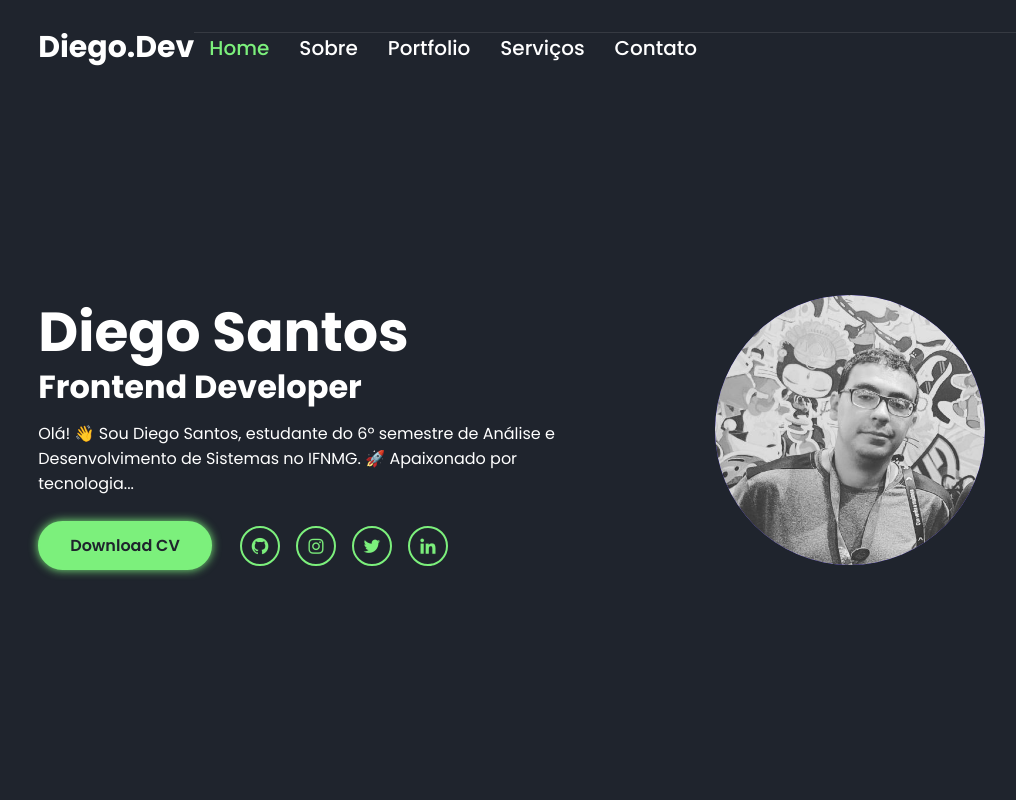
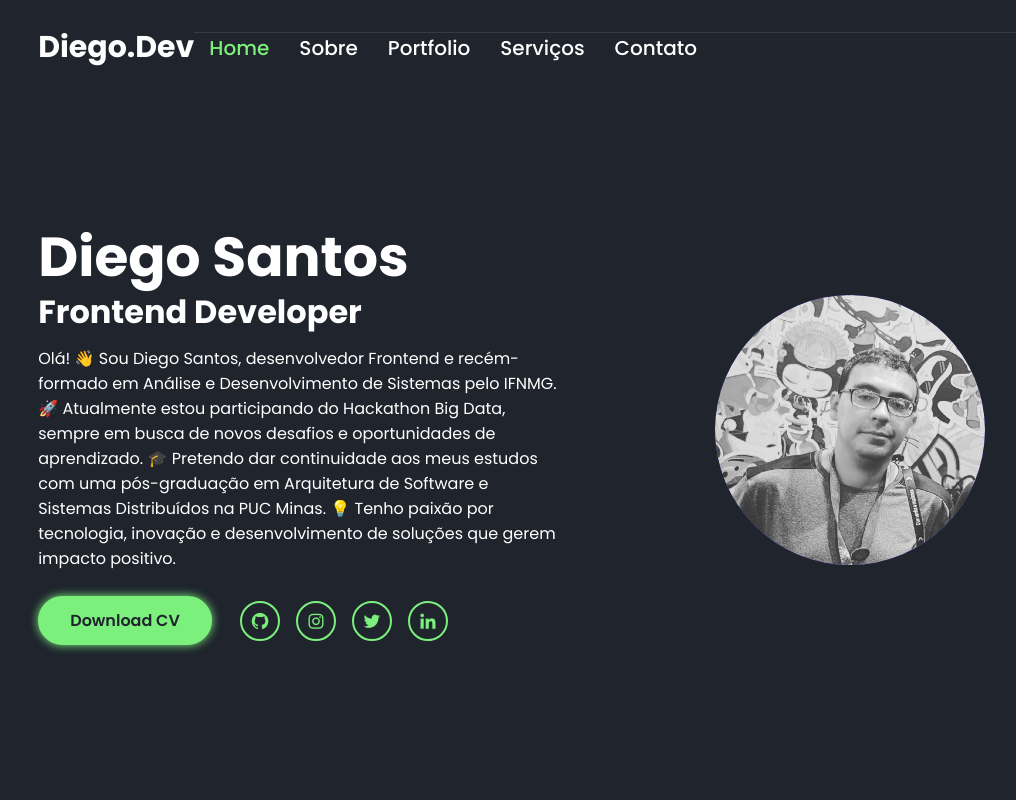
Before and after one commit to Diegodevops26/PortfolioDiego.Dev, a React (Vite) app: page / in a window 1280 px wide. Shown: the top 800 px of the page, without its empty margins (77-1093 px from the left). Built offline with nearby package versions, Linux system fonts and the light colour scheme.

Commit message:
Update home.tsx

```diff
--- a/src/components/home.tsx
+++ b/src/components/home.tsx
@@ -8,8 +8,13 @@ const Home = () => {
             <div className="home-info">
                 <h1>Diego Santos</h1>
                 <h2>Frontend Developer</h2>
-                <p>Olá! 👋 Sou Diego Santos, estudante do 6º semestre de Análise e Desenvolvimento de Sistemas no IFNMG.
-                    🚀 Apaixonado por tecnologia...</p>
+               <p>
+             Olá! 👋 Sou Diego Santos, desenvolvedor Frontend e recém-formado em Análise e Desenvolvimento de Sistemas pelo IFNMG.
+            🚀 Atualmente estou participando do Hackathon Big Data, sempre em busca de novos desafios e oportunidades de aprendizado.
+            🎓 Pretendo dar continuidade aos meus estudos com uma pós-graduação em Arquitetura de Software e Sistemas Distribuídos na PUC Minas.
+            💡 Tenho paixão por tecnologia, inovação e desenvolvimento de soluções que gerem impacto positivo.
+              </p>
+
                 <div className="btn-sci">
                     <a href="https://drive.google.com/file/d/1Y4mzNiebI169DR34hh9YUoonzExcVvqN/view?usp=sharing" className="btn">Download CV</a>
                     <div className="sci">
```
